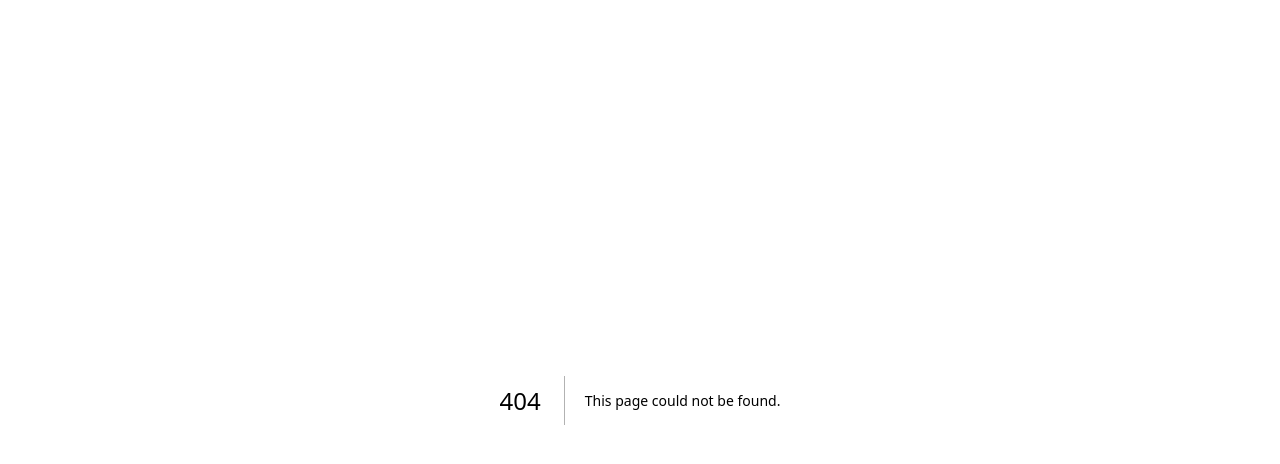
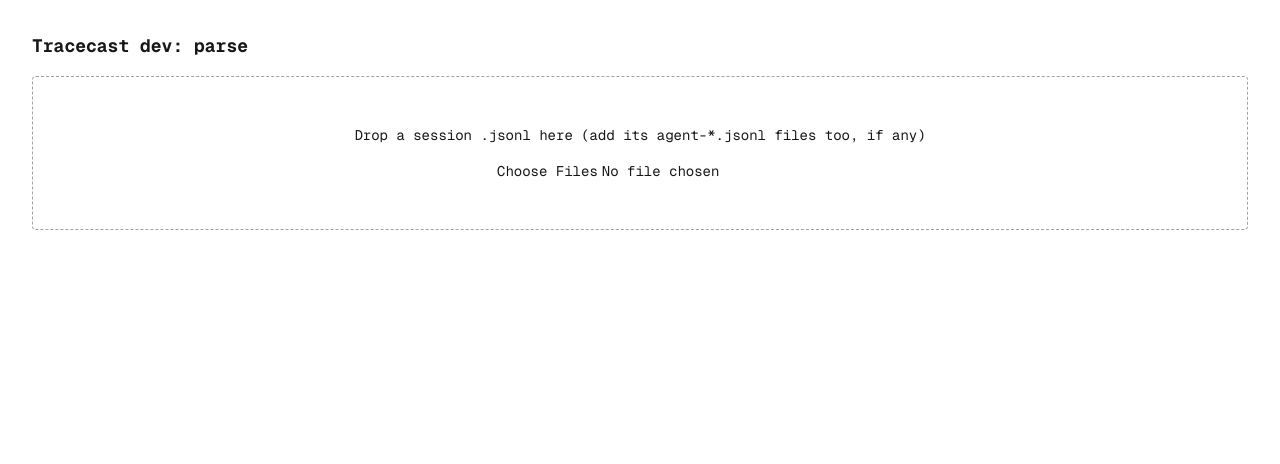
Before and after one commit to yarinlevin18-ai/tracecast, a Next.js app: page /dev/parse in a window 1280 px wide. Before the commit this address had no page. Shown: the top 464 px of the page. Built offline with nearby package versions, Linux system fonts and the light colour scheme.

Commit message:
feat(dev): page that parses dropped session files and dumps the Trace
Co-Authored-By: Claude Fable 5.1 <noreply@anthropic.com>

```diff
--- /dev/null
+++ b/app/dev/parse/page.tsx
@@ -0,0 +1,91 @@
+"use client";
+
+import { useState } from "react";
+import { parseClaudeCodeSession } from "@/lib/trace/parsers/claude-code";
+import type { ParseResult } from "@/lib/trace/types";
+
+const PREVIEW_STEPS = 500;
+
+export default function DevParsePage() {
+  const [result, setResult] = useState<ParseResult | null>(null);
+  const [busy, setBusy] = useState(false);
+  const [ms, setMs] = useState(0);
+
+  async function handleFiles(list: FileList | null) {
+    if (!list?.length) return;
+    setBusy(true);
+    const files = await Promise.all(
+      Array.from(list).map(async (f) => ({ name: f.name, text: await f.text() }))
+    );
+    const t0 = performance.now();
+    const parsed = parseClaudeCodeSession(files);
+    setMs(Math.round(performance.now() - t0));
+    setResult(parsed);
+    setBusy(false);
+  }
+
+  const trace = result?.trace;
+  const preview = trace ? { ...trace, steps: trace.steps.slice(0, PREVIEW_STEPS) } : null;
+
+  return (
+    <main className="min-h-screen p-8 font-mono text-sm">
+      <h1 className="mb-4 text-lg font-bold">Tracecast dev: parse</h1>
+      <div
+        onDragOver={(e) => e.preventDefault()}
+        onDrop={(e) => {
+          e.preventDefault();
+          void handleFiles(e.dataTransfer.files);
+        }}
+        className="rounded border border-dashed border-neutral-400 p-12 text-center"
+      >
+        <p>Drop a session .jsonl here (add its agent-*.jsonl files too, if any)</p>
+        <input
+          type="file"
+          multiple
+          accept=".jsonl"
+          onChange={(e) => void handleFiles(e.target.files)}
+          className="mx-auto mt-4 block"
+        />
+      </div>
+
+      {busy && <p className="mt-4">Parsing...</p>}
+
+      {result && trace && (
+        <>
+          <h2 className="mt-8 font-bold">Summary ({ms} ms)</h2>
+          <pre className="mt-2 rounded bg-neutral-100 p-4 dark:bg-neutral-900">
+            {JSON.stringify(
+              {
+                id: trace.id,
+                title: trace.title,
+                model: trace.model,
+                startedAt: trace.startedAt,
+                endedAt: trace.endedAt,
+                totals: trace.totals,
+                steps: trace.steps.length,
+                agents: Array.from(new Set(trace.steps.map((s) => s.agent))),
+                warnings: result.warnings.length,
+              },
+              null,
+              2
+            )}
+          </pre>
+
+          <h2 className="mt-8 font-bold">Warnings ({result.warnings.length})</h2>
+          <ul className="mt-2 list-disc pl-6">
+            {result.warnings.slice(0, 100).map((w, i) => (
+              <li key={i}>{w}</li>
+            ))}
+          </ul>
+
+          <h2 className="mt-8 font-bold">
+            Trace JSON{trace.steps.length > PREVIEW_STEPS ? ` (first ${PREVIEW_STEPS} of ${trace.steps.length} steps)` : ""}
+          </h2>
+          <pre className="mt-2 max-h-[70vh] overflow-auto rounded bg-neutral-100 p-4 dark:bg-neutral-900">
+            {JSON.stringify(preview, null, 2)}
+          </pre>
+        </>
+      )}
+    </main>
+  );
+}
```
Also changed, not shown: .claude/launch.json (added).
